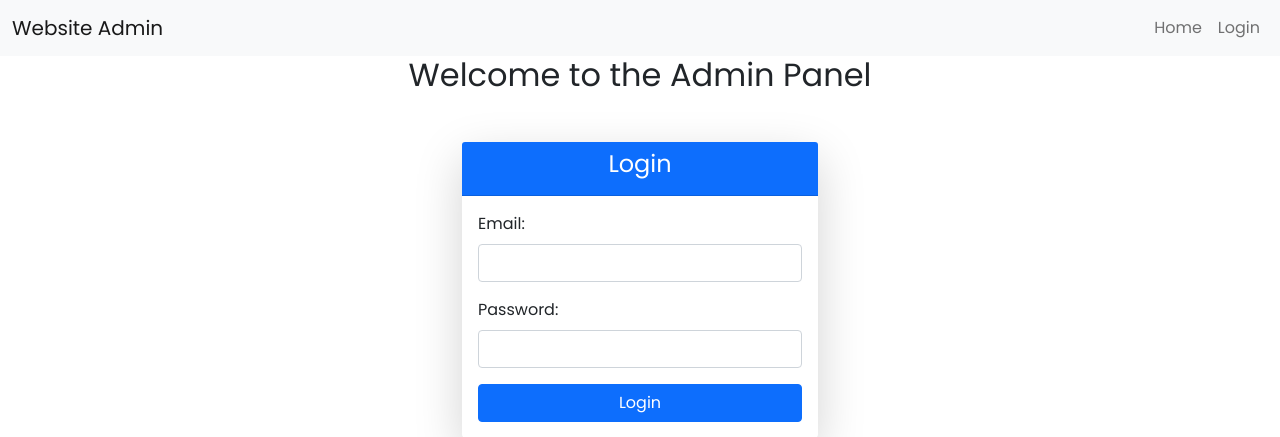
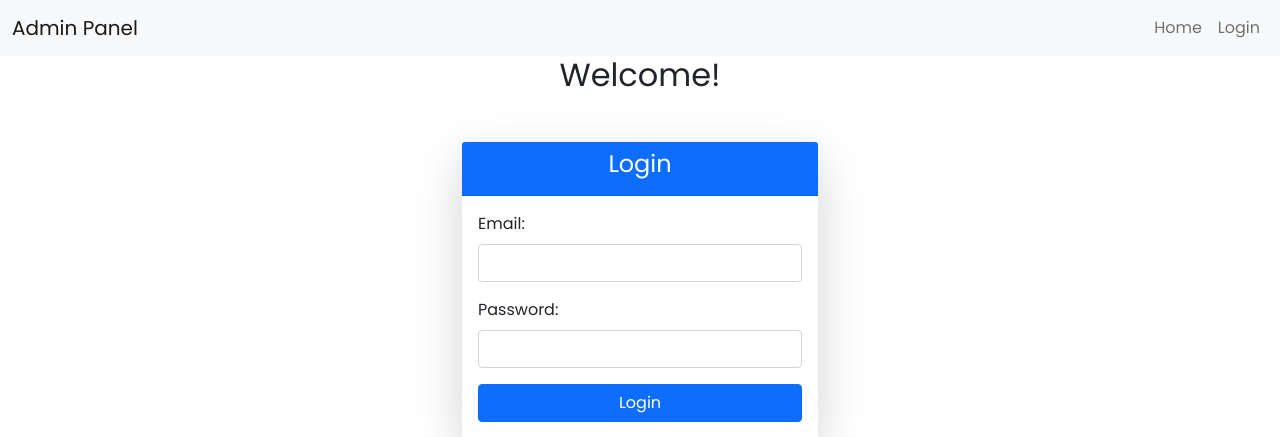
Before and after one commit to SarrahGandhi/assignment2, a PHP site: page /admin/index.php in a window 1280 px wide. Shown: the top 437 px of the page. Run offline with PHP 8.4, Linux system fonts and the light colour scheme; some libraries are stand-ins or nearby versions.

Commit message:
change admin page title

```diff
--- a/admin/includes/header.php
+++ b/admin/includes/header.php
@@ -4,7 +4,7 @@
 <head>
   <meta charset="UTF-8">
   <meta http-equiv="Content-type" content="text/html; charset=UTF-8">
-  <title>Website Admin</title>
+  <title>Admin</title>
   <link href="https://cdn.jsdelivr.net/npm/bootstrap@5.0.2/dist/css/bootstrap.min.css" rel="stylesheet">
   <script src="https://cdn.ckeditor.com/ckeditor5/12.4.0/classic/ckeditor.js"></script>
 </head>
@@ -13,7 +13,7 @@
 
   <nav class="navbar navbar-expand-lg navbar-light bg-light">
     <div class="container-fluid">
-      <a class="navbar-brand" href="#">Website Admin</a>
+      <a class="navbar-brand" href="#">Admin Panel</a>
       <button class="navbar-toggler" type="button" data-bs-toggle="collapse" data-bs-target="#navbarNav"
         aria-controls="navbarNav" aria-expanded="false" aria-label="Toggle navigation">
         <span class="navbar-toggler-icon"></span>
@@ -45,7 +45,7 @@
     <?php echo get_message(); ?>
 
     <!-- Page content goes here -->
-    <h2 class="text-center">Welcome to the Admin Panel</h2>
+    <h2 class="text-center">Welcome! </h2>
     <!-- Add additional content here -->
   </div>
 
```
